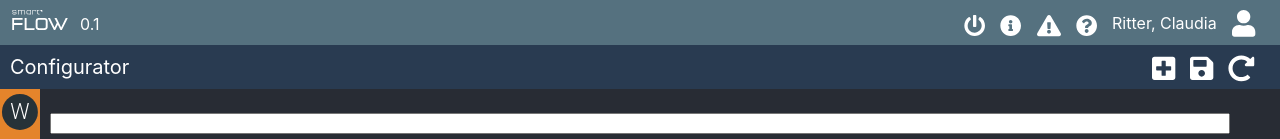
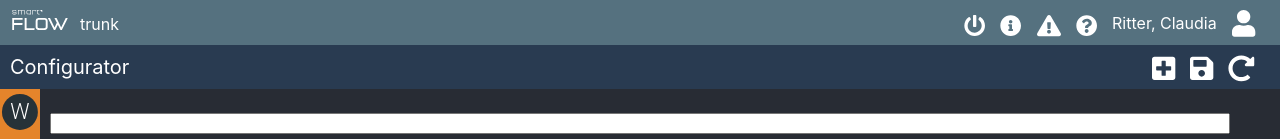
Before and after one commit to deBabbbe/ReactConfigurator, a React (Create React App) app: page / in a window 1280 px wide. Shown: the top 139 px of the page. Built offline with nearby package versions, Linux system fonts and the light colour scheme.

Commit message:
Adapted version info to trunk

```diff
--- a/src/DataTypes/Constants.ts
+++ b/src/DataTypes/Constants.ts
@@ -1,6 +1,6 @@
 export class Constants {
     public static readonly ADD_CONFIG_ENTRY: string = "AddConfigEntry";
-    public static readonly VERSION: string = "0.1";
+    public static readonly VERSION: string = "trunk";
 
     public static readonly CONFIG_FILES: string[] = [
         "web.config",
```
